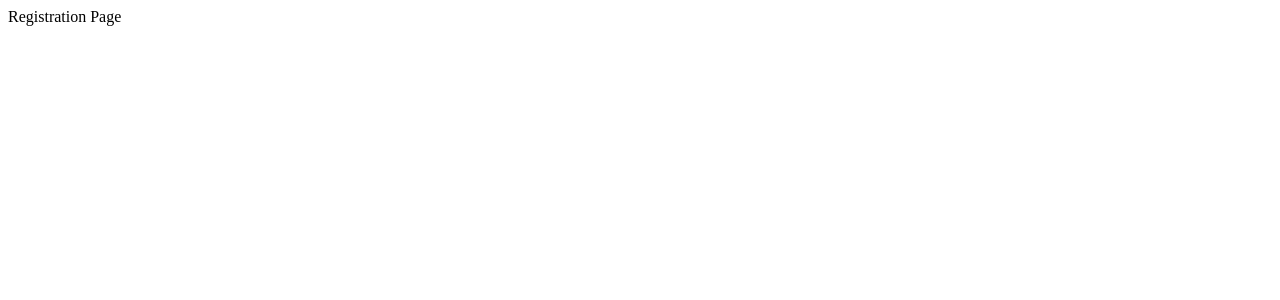
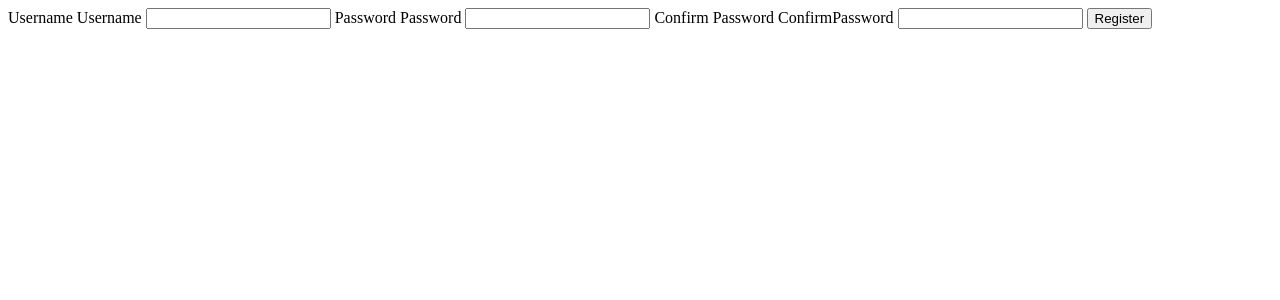
Before and after one commit to Anthon002/Live_Chat_WebApplication, a Flask app: page /register in a window 1280 px wide. Before the commit the part shown is almost empty. Shown: the top 300 px of the page. Run offline with Flask 3, Linux system fonts and the light colour scheme.

Commit message:
added registration forms

```diff
--- a/app.py
+++ b/app.py
@@ -1,10 +1,38 @@
-from flask import Flask, render_template
+from flask import Flask, render_template, request
+from flask_login import UserMixin, login_user,logout_user
+from flask_sqlalchemy import SQLAlchemy
+from forms.registrationForm import Registration
+from uuid import uuid4
+from flask_bcrypt import Bcrypt
 
 app = Flask(__name__)
+app.config["SQLALCHEMY_DATABASE_URI"] = "sqlite:///database.db"
+app.config["SECRET_KEY"] = str(uuid4())
+bcrypt = Bcrypt(app)
+db = SQLAlchemy(app)
 
-@app.route("/register")
+
+
+class User(db.Model, UserMixin):
+    id = db.Column(db.Integer, primary_key=True)
+    username = db.Column(db.String(50), nullable=False)
+    password = db.Column(db.String(50), nullable=False)
+
+@app.route("/register", methods=["POST","GET"])
 def registration():
-    return render_template("registration.html")
+    form = Registration()
+    userName = form.Username.data
+    passWord = form.Username.data
+    if request.method == "POST" and form.validate_on_submit():
+        hashed_password = bcrypt.generate_password_hash(passWord)
+        newuser = User(username = userName, password = hashed_password)
+        user = db.session.query(User).filter_by(username = userName).first()
+        if user is not None:
+            return None # to be change to flash error message
+        else:
+            db.session.add(newuser)
+            db.session.commit()
+    return render_template("Registration.html", form = form)
 
 if __name__ == "__main__":
     app.run(debug=True)
--- /dev/null
+++ b/forms/registrationForm.py
@@ -0,0 +1,9 @@
+from flask_wtf import FlaskForm
+from wtforms import StringField, PasswordField, HiddenField, SubmitField
+from wtforms.validators import DataRequired, EqualTo
+
+class Registration(FlaskForm):
+    Username = StringField("Username",validators=[DataRequired()])
+    Password = PasswordField("Password", validators=[DataRequired()])
+    ConfirmPassword = PasswordField("ConfirmPassword", validators=[DataRequired(), EqualTo("Password", message="Password does not match")])
+    Submit = SubmitField("Register")
--- a/templates/registration.html
+++ b/templates/registration.html
@@ -6,6 +6,22 @@
     <title>Document</title>
 </head>
 <body>
-    Registration Page
+    <form method="post">
+        {{ form.csrf_token }}
+
+        <label for="Username"> Username </label>
+        {{ form.Username.label }}
+        {{ form.Username }}
+
+        <label for="Password"> Password </label>
+        {{ form.Password.label }}
+        {{ form.Password}}
+
+        <label for="ConfirmPassword"> Confirm Password </label>
+        {{ form.ConfirmPassword.label}}
+        {{ form.ConfirmPassword}}
+
+        {{form.Submit}}
+    </form>
 </body>
 </html>
```
Also changed, not shown: database.db (added), instance/database.db (added).
